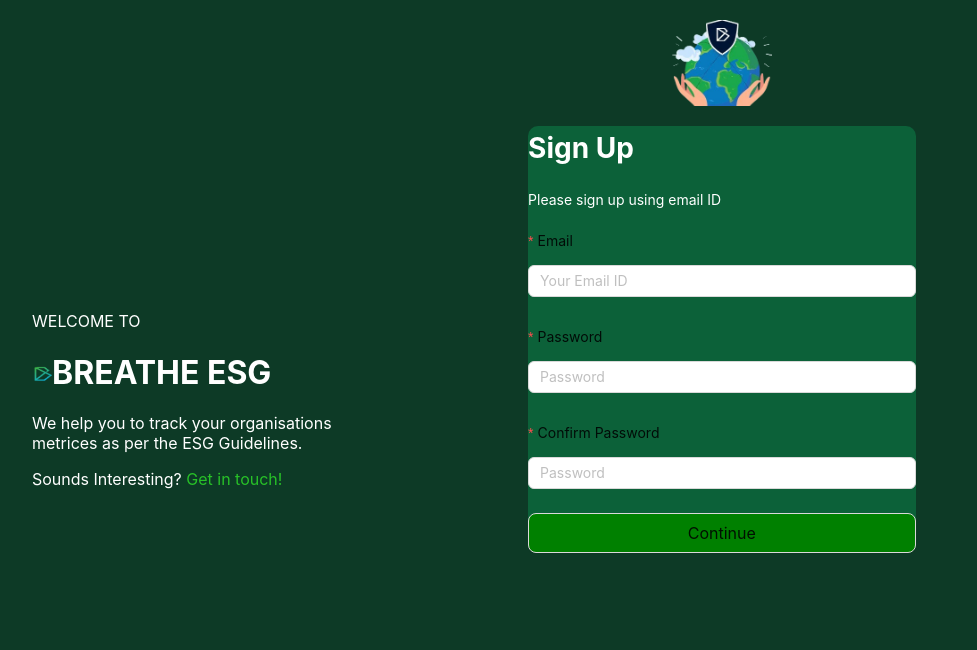
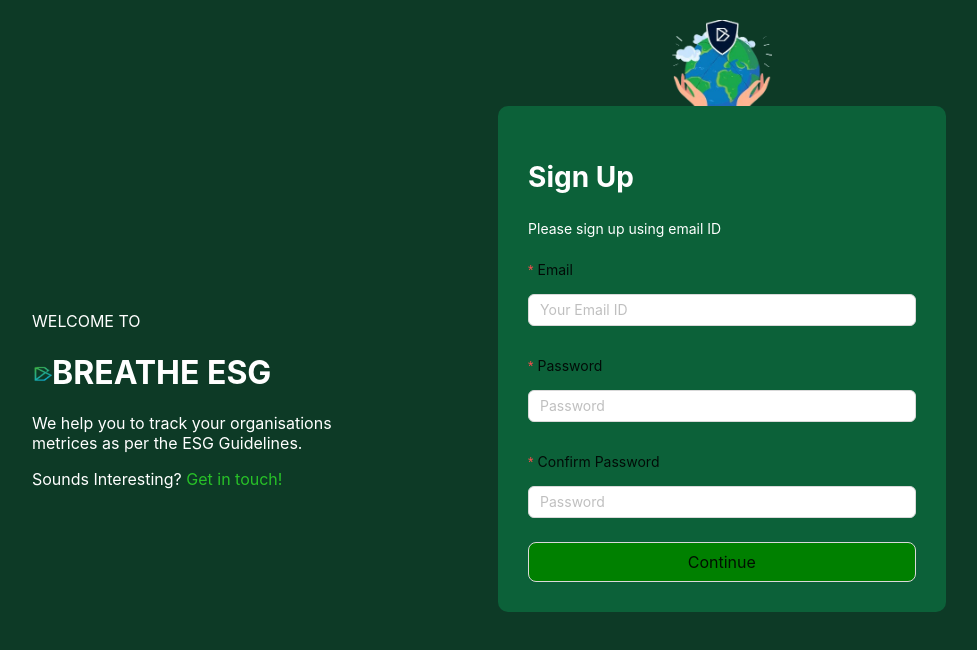
Before and after one commit to Mansi209aps/BreatheESG, a React (Create React App) app: page /signup in a window 1280 px wide. Shown: the top 650 px of the page, without its empty margins (168-1145 px from the left). Built offline with nearby package versions, Linux system fonts and the light colour scheme.

Commit message:
Sign up page enhancement

```diff
--- a/src/Pages/Login.scss
+++ b/src/Pages/Login.scss
@@ -4,7 +4,7 @@
     display: flex;
 }
 
-.Login .form {
+.form {
     background-color: rgb(12, 97, 57);
     color: white;
     border-radius: 10px;
```
